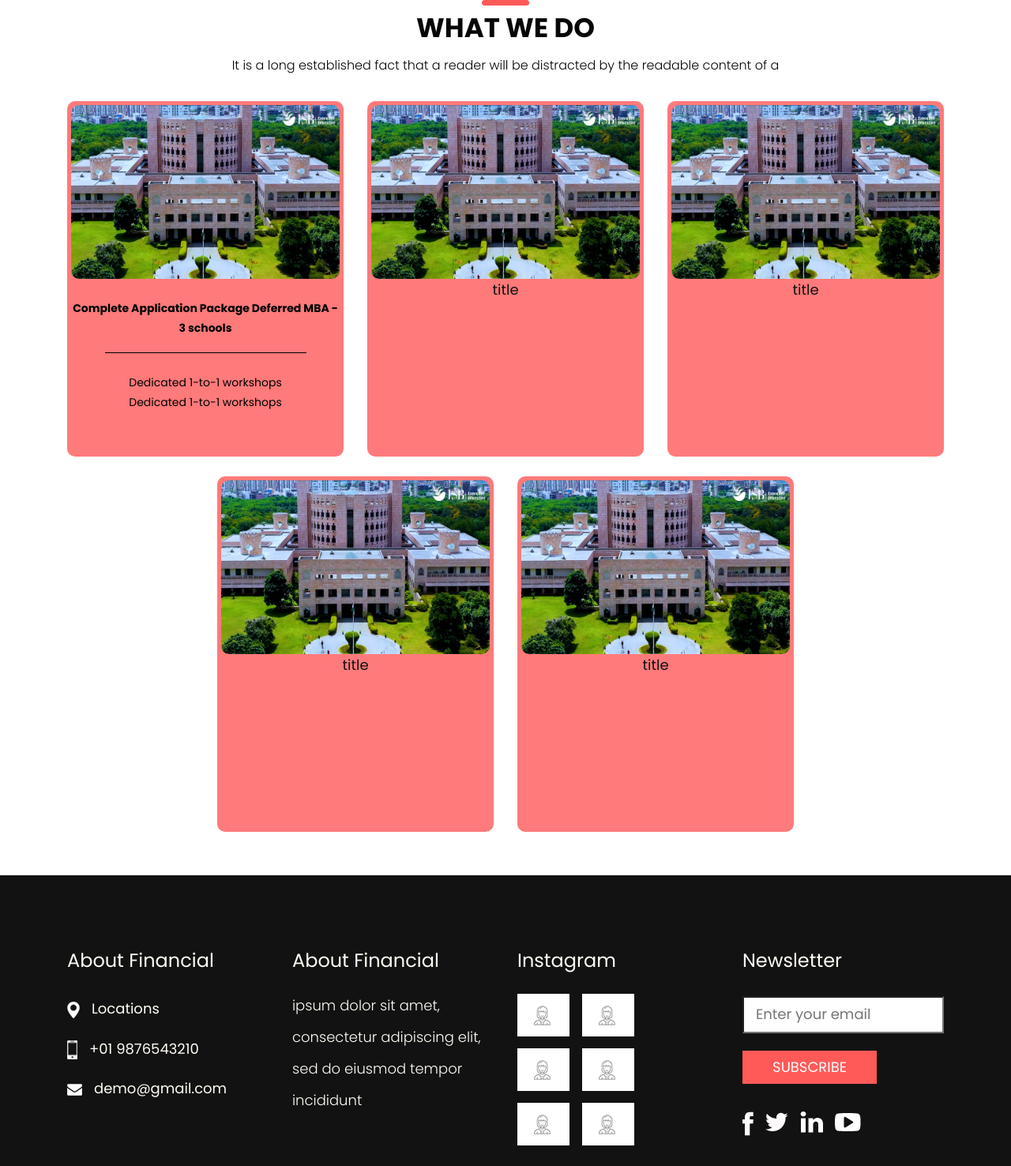
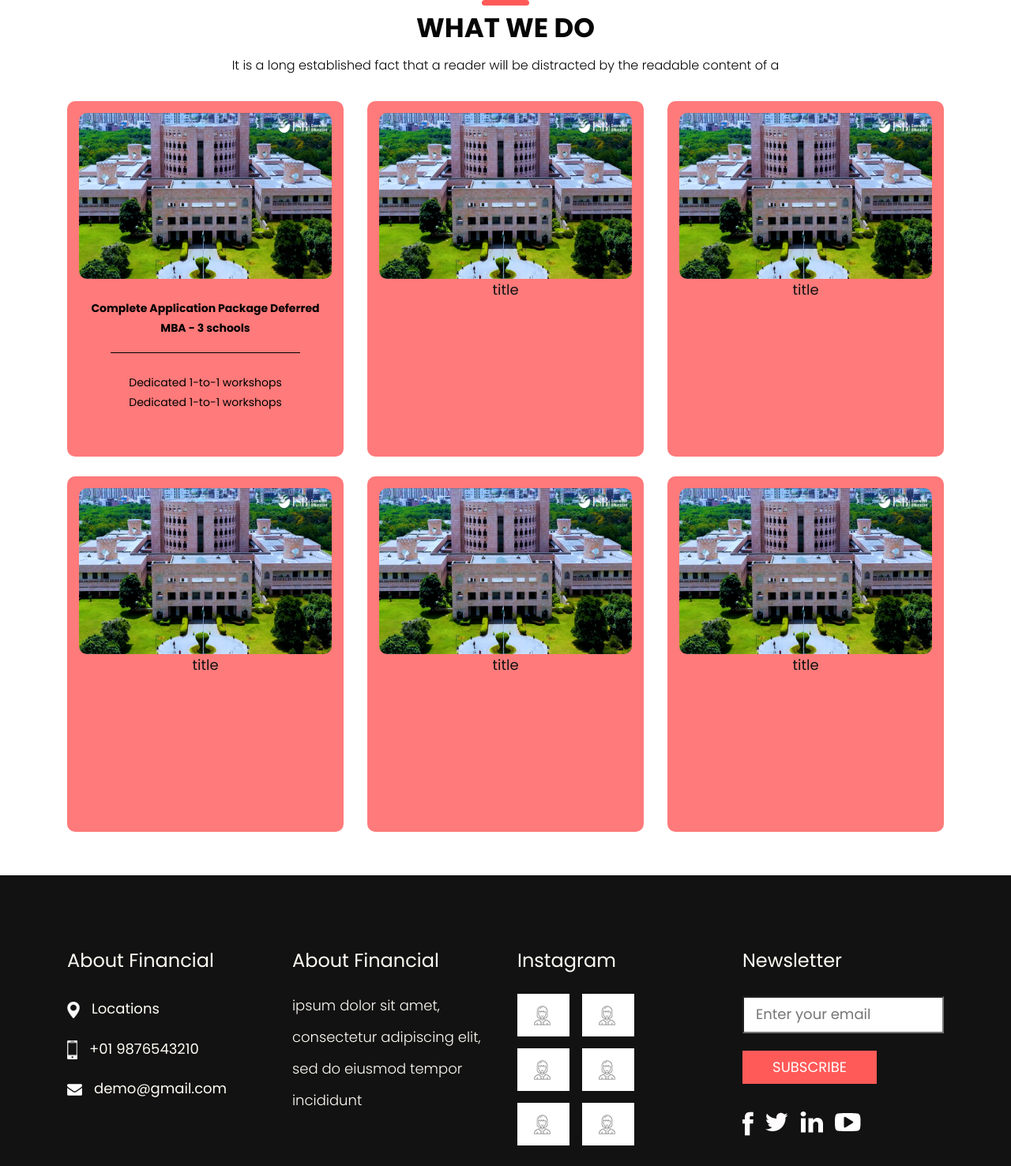
Before and after one commit to GMATF/AVF, a Flask app: page /services in a window 1280 px wide. Shown: the part 66-1542 px from the top of the page at 79% size. Run offline with Flask 2, Linux system fonts and the light colour scheme; some libraries are stand-ins or nearby versions.

Commit message:
small changes to services

```diff
--- a/app/static/css/style.css
+++ b/app/static/css/style.css
@@ -945,7 +945,8 @@ button {
     width: 100%;
     height: 100%;
     border-radius: 10px;
-    padding: 5px;
+    padding: 15px;
+    /* box-shadow: 0 4px 8px 0 rgba(153, 0, 255, 0.425), 0 6px 20px 0 rgba(255, 0, 0, 0.397); */
     -webkit-backface-visibility: hidden; /* Safari */
     backface-visibility: hidden;
   }
--- a/app/templates/services.html
+++ b/app/templates/services.html
@@ -213,7 +213,23 @@
 
 
 
-
+          <div class=" col-xl-4  col-lg-6 col-12  d-flex justify-content-center align-items-center">
+            <div class="flip-card">
+              <div class="flip-card-inner">
+                <div class="flip-card-front">
+                  <img class="service-image" src="../static/images/isb_1.jpg" alt="ISB" >
+                  <div class="service-title">
+                    <h3>title</h3>
+                  </div>
+                </div>
+                <div class="flip-card-back">
+                  <h1>John Doe</h1>
+                  <p>Architect & Engineer</p>
+                  <p>We love that guy</p>
+                </div>
+              </div>
+            </div>
+          </div>
         </div>
       </div>
       </div>
```
